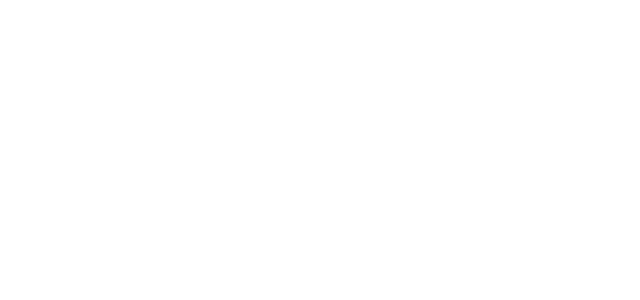
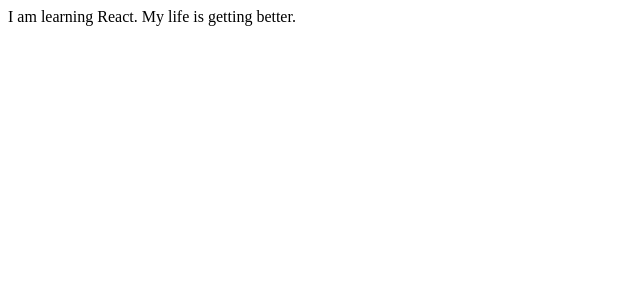
Before and after one commit to acciojob/render-component-react-Himanshu62727, a React app: page / in a window 1280 px wide. Shown: the top 300 px of the page, without its empty margins (0-640 px from the left). Built offline with nearby package versions, Linux system fonts and the light colour scheme.

Commit message:
submitting code-Wed Nov 27 2024 12:36:29 GMT+0530 (India Standard Time)

```diff
--- a/package.json
+++ b/package.json
@@ -12,13 +12,12 @@
   "author": "",
   "license": "ISC",
   "dependencies": {
+    "css-loader": "^4.3.0",
     "cypress": "^9.5.0",
-    "css-loader": "^4.3.0",
     "jest-junit": "^11.1.0",
     "react": "^16.13.1",
     "react-dom": "^16.13.1",
-    "style-loader": "^1.2.1",
-    "webpack-cli": "^3.3.12"
+    "style-loader": "^1.2.1"
   },
   "jest": {
     "moduleNameMapper": {
@@ -49,6 +48,7 @@
     "jest": "^26.4.2",
     "react-test-renderer": "^16.13.1",
     "webpack": "^4.44.2",
+    "webpack-cli": "^3.3.12",
     "webpack-dev-server": "^3.11.0",
     "xml-js": "^1.6.11"
   }
--- a/src/components/App.js
+++ b/src/components/App.js
@@ -3,7 +3,7 @@
 
 const App = () => {
   return (
-    <div id="main"></div>
+    <div id="main">I am learning React. My life is getting better.</div>
   )
 }
 
```
Also changed, not shown: 1 other file (tests, documents, lock files or other folders).
